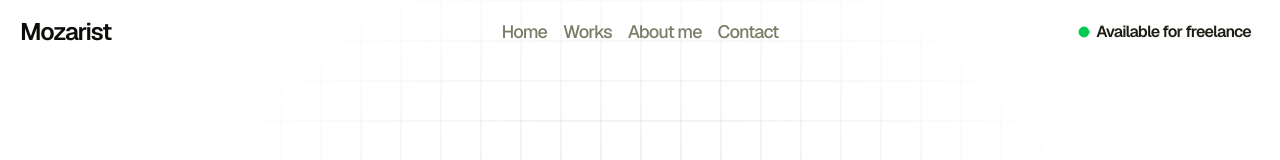
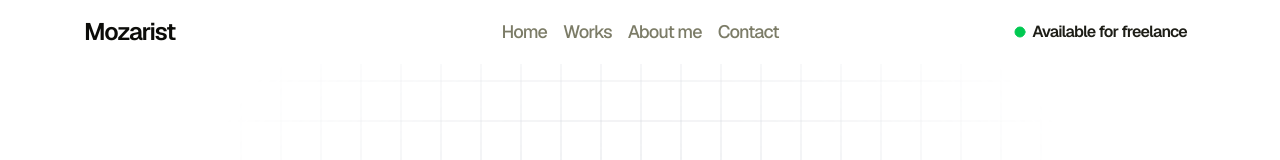
Before and after one commit to mozarist/My-Portfolio, a Next.js app: page / in a window 1280 px wide. Shown: the top 160 px of the page. Built offline with nearby package versions, Linux system fonts and the light colour scheme.

Commit message:
navbar refactor

```diff
--- a/components/blocks/navigation.tsx
+++ b/components/blocks/navigation.tsx
@@ -4,9 +4,10 @@ import Link from "next/link";
 
 export default function NavBar() {
   return (
-    <nav className="fixed top-0 w-full h-16 p-5 flex items-center justify-between z-999">
+    <nav className="fixed top-0 bg-card w-full h-16 flex z-999">
+      <div className="flex items-center justify-between w-full h-full p-5 max-w-6xl mx-auto">
         <span className="flex-1 text-2xl font-semibold text-foreground">Mozarist</span>
-      <div className="relative flex-1 flex items-center justify-center gap-4 text-lg font-medium w-full mix-blend-difference">
+        <div className="relative flex-1 flex items-center justify-center gap-4 text-lg font-medium w-full">
           <Link href="/" className="text-muted-foreground hover:text-foreground">Home</Link>
           <Link href="#works" className="text-muted-foreground hover:text-foreground">Works</Link>
           <Link href="#about" className="text-muted-foreground hover:text-foreground">About me</Link>
@@ -18,6 +19,7 @@ export default function NavBar() {
             Available for freelance
           </Badge>
         </div>
+      </div>
     </nav>
   )
 }
```
Lines whose indentation alone changed are shown as unchanged.
